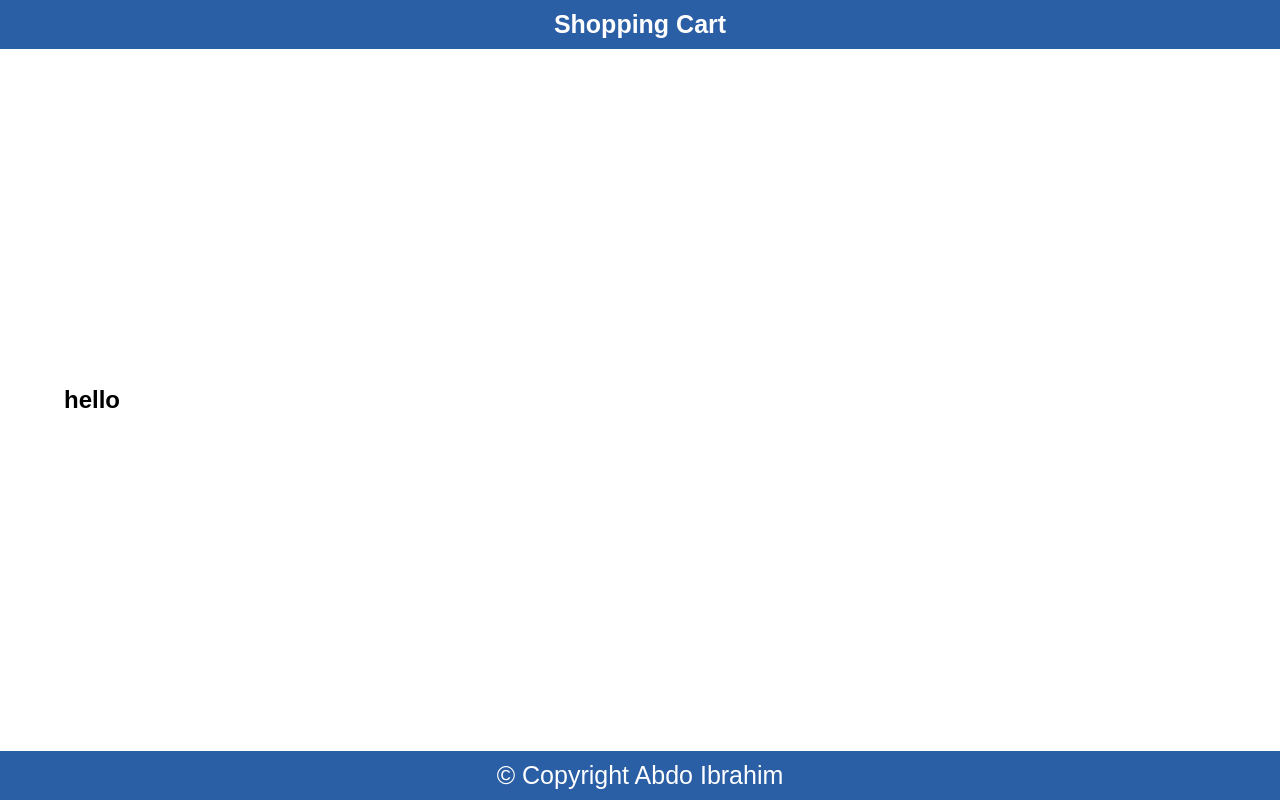
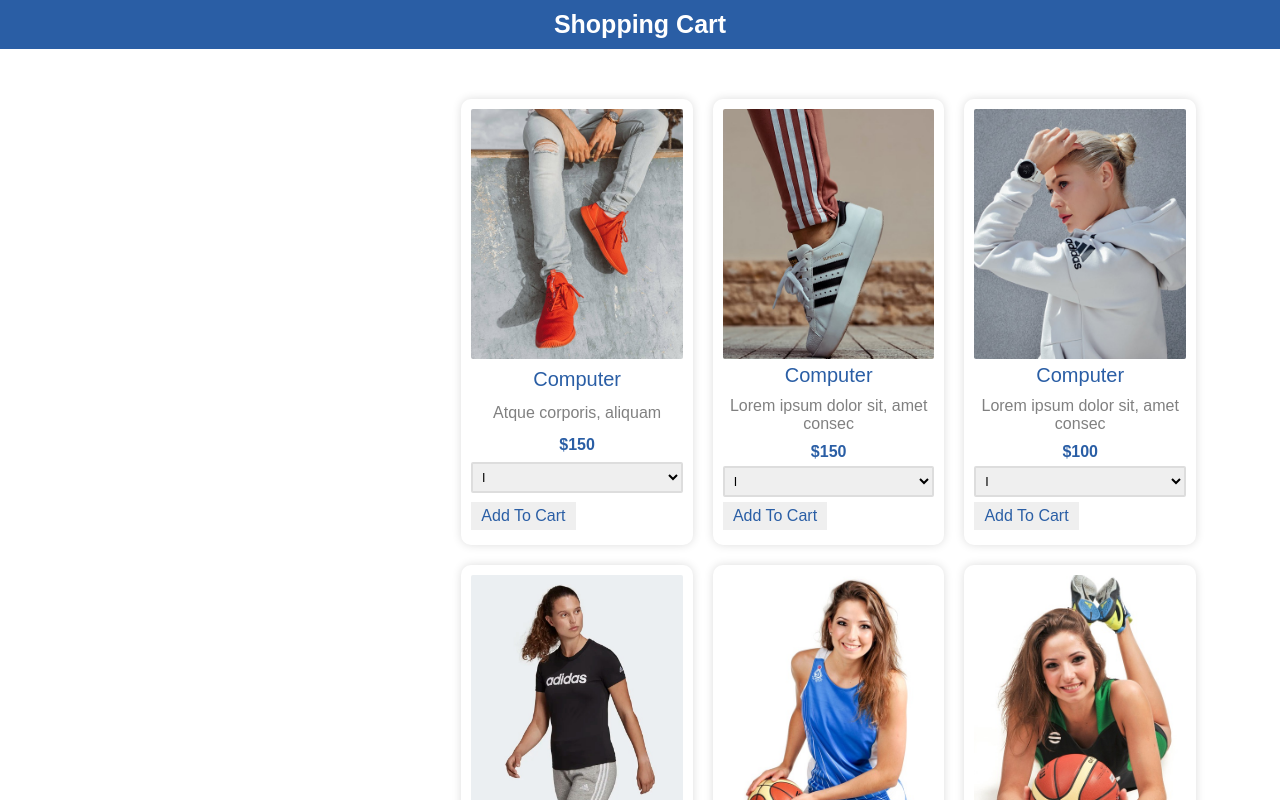
Before and after one commit to Abdo-112002/redux-node-shopping-cart, a React (Create React App) app in the folder client/: page / in a window 1280 px wide. Shown: the top 800 px of the page. Built offline with nearby package versions, Linux system fonts and the light colour scheme.

Commit message:
product data and design

```diff
--- a/client/src/App.js
+++ b/client/src/App.js
@@ -2,15 +2,17 @@
 
 import React from "react";
 import styled from "styled-components";
+import CartComponent from "./components/cart/CartComponent";
 import Footer from "./components/footer/Footer";
 import Header from "./components/header/Header";
 import { StyledMinSection } from "./components/min-content/MinContent.style";
 // import {AnimatedBtn, FancyButton, StyledButton, SubmitBtn} from "./components/button";
 
-const Container = styled.div`
-  width: 90%;
-  margin: auto;
-`;
+// const Container = styled.div`
+//   width: 90%;
+//   margin: auto;
+//   border: 1px solid red;
+// `;
 const MainContainer = styled.div`
     display: grid;
     grid-template-areas: "header" "main" "footer";
@@ -22,11 +24,12 @@ function App() {
   return (
     <MainContainer>
         <Header/>
-        <Container>
-            <StyledMinSection>
-                <h1>hello</h1>
-            </StyledMinSection>
-        </Container>
+        <StyledMinSection>
+            <div>
+
+            </div>
+            <CartComponent/>
+        </StyledMinSection>
         <Footer/>
     </MainContainer>
   );
--- /dev/null
+++ b/client/src/components/cart/CartComponent.jsx
@@ -0,0 +1,26 @@
+import React,{useState,useEffect} from 'react'
+import { CartWrapper } from './cart.style'
+import CartDesign from './CartDesign';
+import data from '../../db.json';
+
+function CartComponent() {
+  const [ProductsData , setData] = useState();
+
+  useEffect(() => {
+    setData(data);
+  }, []);
+
+  return (
+      <CartWrapper>
+          {
+            ProductsData?.length > 0 &&
+            ProductsData?.map((item)=> (
+              <CartDesign  item={item} key={item.id}/>
+            ))
+          }
+
+      </CartWrapper>
+  )
+}
+
+export default CartComponent
--- /dev/null
+++ b/client/src/components/cart/CartDesign.jsx
@@ -0,0 +1,47 @@
+
+import React , {useMemo} from 'react';
+import { CardImage, CartBtn, CartContent, CartDesc, CartItem, CartOption, CartPrice, CartSizes, CartTitle } from './cart.style';
+
+
+
+function CartDesign({item}) {
+
+    const {title,desc,price,imgUrl,sizes} = useMemo(() => {
+        console.log("object")
+        return item;
+    }, [item]);
+
+  return (
+    <CartItem>
+      <CartContent>
+        <CardImage src={imgUrl}/>
+        <CartTitle>
+            {title}
+        </CartTitle>
+        <CartDesc>
+            {desc.slice(0,(desc.length * (10/100)))}
+        </CartDesc>
+        <CartPrice>
+            ${price}
+        </CartPrice>
+        <CartSizes>
+            <CartOption disabled>
+                select size
+            </CartOption>
+            {
+                sizes?.length > 0 && sizes?.map((item,index)=> (
+                    <CartOption key={index}>
+                        {item}
+                    </CartOption>
+                ))
+            }
+        </CartSizes>
+        <CartBtn>
+            add to cart
+        </CartBtn>
+      </CartContent>
+    </CartItem>
+  )
+}
+
+export default CartDesign
--- /dev/null
+++ b/client/src/components/cart/cart.style.js
@@ -0,0 +1,119 @@
+
+
+import styled , {css} from "styled-components";
+
+
+const CartWrapper = styled.section`
+    padding: 50px 0;
+    display: flex;
+    flex-wrap: wrap;
+    align-items: flex-start;
+    gap: 20px;
+`;
+
+
+const CartItem = styled.div`
+    flex: 0 1 calc((100% / 3) - 20px);
+    align-self: normal;
+    border-radius: 10px;
+    box-shadow: 0px 0px 10px #ddd;
+    @media (max-width: 858px) {
+        flex: 0 1 calc((100% / 2) - 20px);
+    }
+    @media (max-width: 575px) {
+        flex: 0 1 calc((100% / 1) - 0px);
+    }
+`;
+
+const CartContent = styled.div`
+    display: flex;
+    flex-direction: column;
+    align-items: center;
+    justify-content: space-between;
+    padding: 10px;
+    height: 100%;
+`
+
+const CardImage = styled.img`
+  width: 100%;
+  height: 250px;
+  border-radius: 2px;
+  max-height: 250px;
+  object-fit: cover;
+  ${({imgDisplay})=> css`
+    ${()=> imgDisplay === 'order' && `
+        width: 200px;
+        height: 200px;
+    `}
+  `}
+`;
+
+const CartTitle = styled.h3`
+    font-size: 20px;
+    font-weight: 500;
+    text-transform: capitalize;
+    color: #2a5ea5;
+    margin: 5px 0px;
+`;
+
+const CartDesc = styled.p`
+    font-size: 16px;
+    color: gray;
+    text-align: center;
+    margin: 5px 0px;
+`;
+
+const CartPrice = styled.strong`
+    font-size: 16px;
+    color: #2a5ea5;
+    font-weight: bold;
+    margin: 5px 0px;
+`;
+
+const CartSizes = styled.select`
+    width: 100%;
+    padding: 5px;
+    border: none;
+    outline: none;
+    border: 2px solid #ddd;
+    border-radius: 2px;
+`;
+const CartOption = styled.option`
+    font-size: 16px;
+    color: #2a5ea5;
+    text-transform: capitalize;
+    transition: 300ms ease-in-out;
+    &:hover {
+        background-color: #ddd;
+    }
+`;
+
+const CartBtn = styled.button`
+    font-size: 16px;
+    color: #2a5ea5;
+    text-transform: capitalize;
+    transition: 300ms ease-in-out;
+    align-self: flex-start;
+    padding: 5px 10px;
+    outline: none;
+    border: none;
+    cursor: pointer;
+    margin: 5px 0px;
+    &:hover {
+        background-color: #ddd;
+    }
+`;
+
+
+export {
+    CartItem ,
+    CartContent,
+    CardImage ,
+    CartTitle ,
+    CartDesc ,
+    CartPrice,
+    CartSizes ,
+    CartOption,
+    CartWrapper,
+    CartBtn,
+};
--- a/client/src/components/min-content/MinContent.style.js
+++ b/client/src/components/min-content/MinContent.style.js
@@ -4,5 +4,12 @@ import styled from 'styled-components';
 
 export const StyledMinSection = styled.section`
     grid-area: main;
-
+    width: 90%;
+    margin-inline: auto;
+    display: grid;
+    grid-template-columns: 1fr 2fr;
+    gap: 20px;
+    @media (max-width: 757px) {
+        grid-template-columns: 1fr;
+    }
 `;
--- a/client/src/db.json
+++ b/client/src/db.json
@@ -3,15 +3,15 @@
     {
         "id" : "1",
         "title" : "computer",
-        "imgUrl" : "./public/img/category-1.jpg",
+        "imgUrl" : "./img/category-1.jpg",
         "price" : "150",
         "sizes" : ["l","xl","xxx"],
-        "desc"  : "Lorem ipsum dolor sit, amet consectetur adipisicing elit. Aspernatur eaque tempora non reiciendis. Atque corporis, aliquam nihil aut vel quibusdam error delectus beatae optio modi non voluptate eligendi pariatur blanditiis, officia soluta. Perferendis harum voluptate, non repudiandae perspiciatis quo labore architecto, repellendus quasi sapiente "
+        "desc"  : "Atque corporis, aliquam nihil aut vel quibusdam error delectus beatae optio modi non voluptate eligendi pariatur blanditiis, officia soluta. Perferendis harum voluptate, non repudiandae perspiciatis quo labore architecto, repellendus quasi sapiente "
     },
     {
         "id" : "2",
         "title" : "computer",
-        "imgUrl" : "./public/img/category-2.jpg",
+        "imgUrl" : "./img/category-2.jpg",
         "price" : "150",
         "sizes" : ["l","xl","xxx"],
         "desc"  : "Lorem ipsum dolor sit, amet consectetur adipisicing elit. Aspernatur eaque tempora non reiciendis. Atque corporis, aliquam nihil aut vel quibusdam error delectus beatae optio modi non voluptate eligendi pariatur blanditiis, officia soluta. Perferendis harum voluptate, non repudiandae perspiciatis quo labore architecto, repellendus quasi sapiente "
@@ -19,7 +19,7 @@
     {
         "id" : "3",
         "title" : "computer",
-        "imgUrl" : "./public/img/category-3.jpg",
+        "imgUrl" : "./img/category-3.jpg",
         "price" : "100",
         "sizes" : ["l","xl","sm"],
         "desc"  : "Lorem ipsum dolor sit, amet consectetur adipisicing elit. Aspernatur eaque tempora non reiciendis. Atque corporis, aliquam nihil aut vel quibusdam error delectus beatae optio modi non voluptate eligendi pariatur blanditiis, officia soluta. Perferendis harum voluptate, non repudiandae perspiciatis quo labore architecto, repellendus quasi sapiente "
@@ -27,7 +27,7 @@
     {
         "id" : "4",
         "title" : "computer",
-        "imgUrl" : "./public/img/category-4.jpg",
+        "imgUrl" : "./img/category-4.jpg",
         "price" : "880",
         "sizes" : ["l","xl"],
         "desc"  : "quis nemo ipsa quas cumque consectetur beatae voluptatum a officiis natus aliquam delectus voluptas distinctio? Quia ea hic ipsam est maxime necessitatibus natus veniam ipsum, quasi, quo molestias architecto quam labore dicta sint tempora eaque perferendis et aspernatur fugit cum eos magnam. Quo facere, facilis quia qui, ipsam, reiciendis nesciunt laboriosam ullam fugiat vero quis. Id. "
@@ -35,7 +35,7 @@
     {
         "id" : "5",
         "title" : "computer",
-        "imgUrl" : "./public/img/discount1.jpg",
+        "imgUrl" : "./img/discount1.jpg",
         "price" : "1200",
         "sizes" : ["sm","lg","xl"],
         "desc"  : "quis nemo ipsa quas cumque consectetur beatae voluptatum a officiis natus aliquam delectus voluptas distinctio? Quia ea hic ipsam est maxime necessitatibus natus veniam ipsum, quasi, quo molestias architecto quam labore dicta sint tempora eaque perferendis et aspernatur fugit cum eos magnam. Quo facere, facilis quia qui, ipsam, reiciendis nesciunt laboriosam ullam fugiat vero quis. Id. "
@@ -43,7 +43,7 @@
     {
         "id" : "6",
         "title" : "computer",
-        "imgUrl" : "./public/img/discount2.jpg",
+        "imgUrl" : "./img/discount2.jpg",
         "price" : "180",
         "sizes" : ["sm","lg","xl"],
         "desc"  : "quis nemo ipsa quas cumque consectetur beatae voluptatum a officiis natus aliquam delectus voluptas distinctio? Quia ea hic ipsam est maxime necessitatibus natus veniam ipsum, quasi, quo molestias architecto quam labore dicta sint tempora eaque perferendis et aspernatur fugit cum eos magnam. Quo facere, facilis quia qui, ipsam, reiciendis nesciunt laboriosam ullam fugiat vero quis. Id. "
@@ -51,7 +51,7 @@
     {
         "id" : "7",
         "title" : "computer",
-        "imgUrl" : "./public/img/discount3.jpg",
+        "imgUrl" : "./img/discount3.jpg",
         "price" : "1000",
         "sizes" : ["sm","lg","xl"],
         "desc"  : "quis nemo ipsa quas cumque consectetur beatae voluptatum a officiis natus aliquam delectus voluptas distinctio? Quia ea hic ipsam est maxime necessitatibus natus veniam ipsum, quasi, quo molestias architecto quam labore dicta sint tempora eaque perferendis et aspernatur fugit cum eos magnam. Quo facere, facilis quia qui, ipsam, reiciendis nesciunt laboriosam ullam fugiat vero quis. Id. "
```
